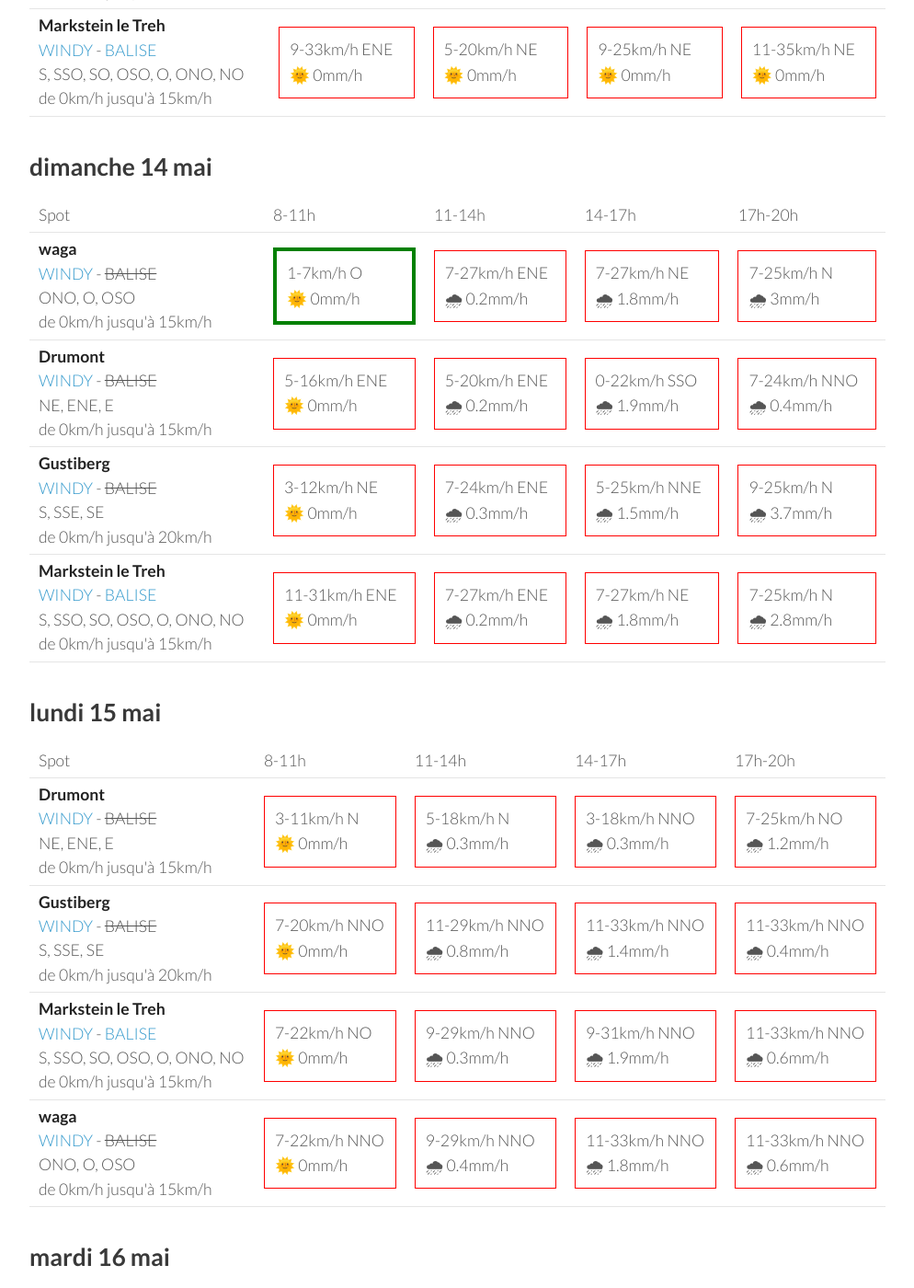
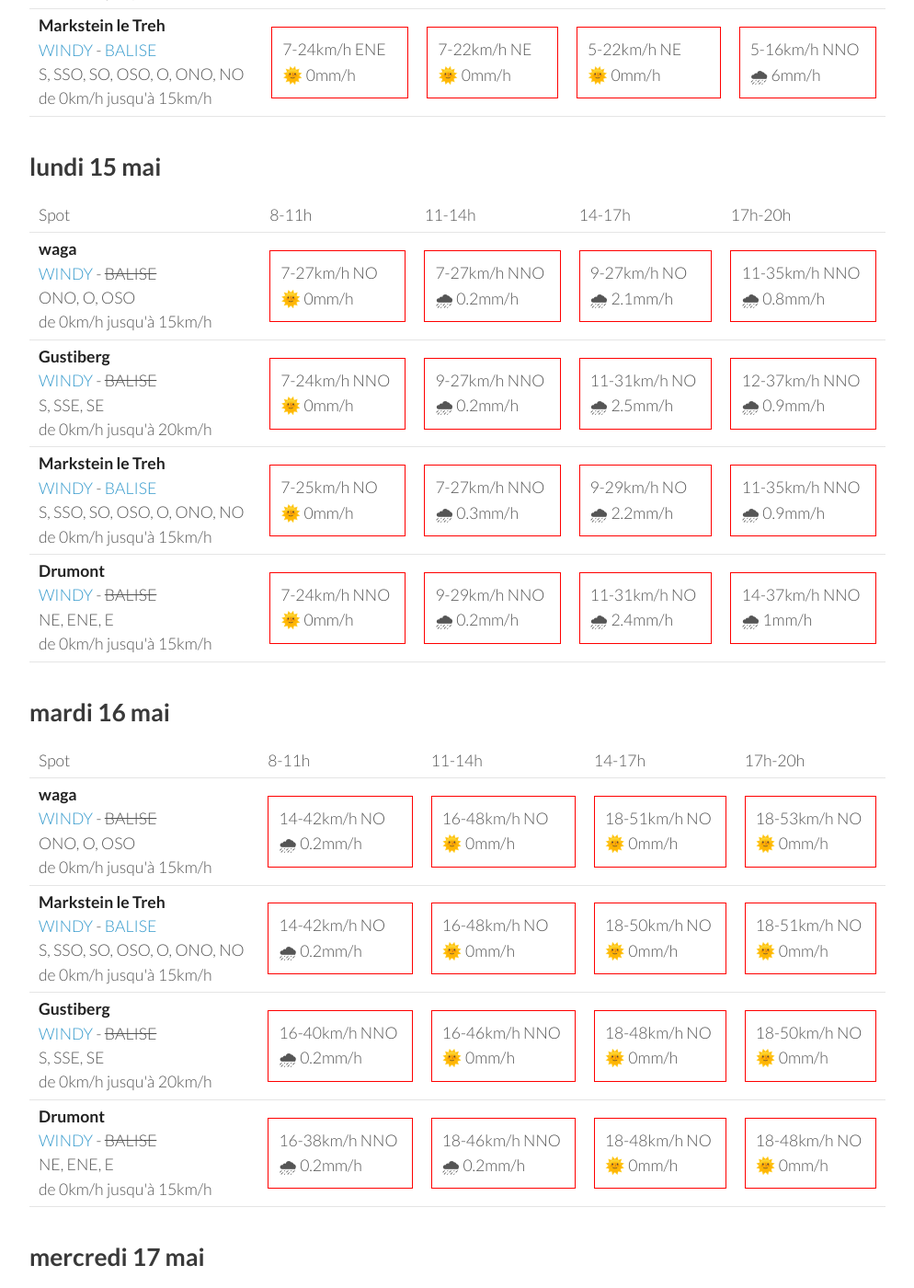
Before and after one commit to parapente-dans-le-nord/parapente-dans-le-nord.github.io, a Jekyll site: the page built from vosges.markdown, in a window 1280 px wide and 1400 px high, scrolled down 1299 px. Shown: the whole window at 92% size, without its empty margins (26-1020 px from the left). Built offline with Jekyll 4.4.1, drawn with Linux system fonts in a browser that asks for light colours; some of the changed text lies outside the part shown.

Commit message:
update index.markdown

```diff
--- a/vosges.markdown
+++ b/vosges.markdown
@@ -24,92 +24,40 @@ page mise à jour le vendredi 12 mai 22:16
 <tr>
         <td><strong>waga</strong><br><a href="https://windy.com/47.903/6.996?47.900,6.983,15">WINDY</a> - <span class="no-balise"> BALISE </span><br> <span class="vent-favorable">ONO, O, OSO</span><br><span class="force-vent">de 0km/h jusqu'à 15km/h</span> </td>
 
-            <td><div class="not-flyable"><p>0-0km/h NA</p><p>🌧️ 0mm/h</p></div></td>
-            <td><div class="not-flyable"><p>0-0km/h NA</p><p>🌧️ 0mm/h</p></div></td>
-            <td><div class="not-flyable"><p>0-0km/h NA</p><p>🌧️ 0mm/h</p></div></td>
-            <td><div class="flyable"><p>7-7km/h OSO</p><p>🌧 1.8mm/h</p></div></td>
+            <td><div class="not-flyable"><p>1-3km/h SO</p><p>🌞 0mm/h</p></div></td>
+            <td><div class="flyable"><p>1-9km/h OSO</p><p>🌞 0mm/h</p></div></td>
+            <td><div class="not-flyable"><p>3-14km/h ENE</p><p>🌞 0mm/h</p></div></td>
+            <td><div class="not-flyable"><p>5-27km/h NE</p><p>🌞 0mm/h</p></div></td>
 
-    </tr>
-<tr>
-        <td><strong>Gustiberg</strong><br><a href="https://windy.com/47.894/6.934?47.891,6.934,15,m:eYYagmI">WINDY</a> - <span class="no-balise"> BALISE </span><br> <span class="vent-favorable">S, SSE, SE</span><br><span class="force-vent">de 0km/h jusqu'à 20km/h</span> </td>
-
-            <td><div class="not-flyable"><p>0-0km/h NA</p><p>🌧️ 0mm/h</p></div></td>
-            <td><div class="not-flyable"><p>0-0km/h NA</p><p>🌧️ 0mm/h</p></div></td>
-            <td><div class="not-flyable"><p>0-0km/h NA</p><p>🌧️ 0mm/h</p></div></td>
-            <td><div class="not-flyable"><p>1-12km/h SO</p><p>🌧 2.3mm/h</p></div></td>
-
-    </tr>
-<tr>
-        <td><strong>Markstein le Treh</strong><br><a href="https://windy.com/47.926/7.012?47.505,7.012,8,m:eY1agmQ">WINDY</a> - <span class=""><a href="http://www.balisemeteo.com/balise.php?idBalise=136">BALISE</a> </span><br> <span class="vent-favorable">S, SSO, SO, OSO, O, ONO, NO</span><br><span class="force-vent">de 0km/h jusqu'à 15km/h</span> </td>
-
-            <td><div class="not-flyable"><p>0-0km/h NA</p><p>🌧️ 0mm/h</p></div></td>
-            <td><div class="not-flyable"><p>0-0km/h NA</p><p>🌧️ 0mm/h</p></div></td>
-            <td><div class="not-flyable"><p>0-0km/h NA</p><p>🌧️ 0mm/h</p></div></td>
-            <td><div class="not-flyable"><p>3-20km/h NNE</p><p>🌧 2mm/h</p></div></td>
 
     </tr>
 <tr>
         <td><strong>Drumont</strong><br><a href="https://windy.com/47.898/6.919?47.687,6.919,9,m:eYYagmG">WINDY</a> - <span class="no-balise"> BALISE </span><br> <span class="vent-favorable">NE, ENE, E</span><br><span class="force-vent">de 0km/h jusqu'à 15km/h</span> </td>
 
-            <td><div class="not-flyable"><p>0-0km/h NA</p><p>🌧️ 0mm/h</p></div></td>
-            <td><div class="not-flyable"><p>0-0km/h NA</p><p>🌧️ 0mm/h</p></div></td>
-            <td><div class="not-flyable"><p>0-0km/h NA</p><p>🌧️ 0mm/h</p></div></td>
-            <td><div class="not-flyable"><p>1-16km/h SSE</p><p>🌧 1.6mm/h</p></div></td>
-
-    </tr>
-
-</tbody>
-</table>
-{:/}
-## samedi 13 mai
-
-{::nomarkdown}
-<table>
-  <tbody>
-    <tr>
-      <td>Spot</td>
-      <td>8-11h</td>
-      <td>11-14h</td>
-      <td>14-17h</td>
-      <td>17h-20h</td>
-    </tr>
-<tr>
-        <td><strong>Drumont</strong><br><a href="https://windy.com/47.898/6.919?47.687,6.919,9,m:eYYagmG">WINDY</a> - <span class="no-balise"> BALISE </span><br> <span class="vent-favorable">NE, ENE, E</span><br><span class="force-vent">de 0km/h jusqu'à 15km/h</span> </td>
-
-            <td><div class="not-flyable"><p>5-16km/h ENE</p><p>🌞 0mm/h</p></div></td>
-            <td><div class="not-flyable"><p>7-22km/h ENE</p><p>🌞 0mm/h</p></div></td>
+            <td><div class="not-flyable"><p>7-20km/h NE</p><p>🌞 0mm/h</p></div></td>
+            <td><div class="not-flyable"><p>7-24km/h NE</p><p>🌞 0mm/h</p></div></td>
+            <td><div class="not-flyable"><p>9-24km/h ENE</p><p>🌞 0mm/h</p></div></td>
             <td><div class="not-flyable"><p>9-27km/h NE</p><p>🌞 0mm/h</p></div></td>
-            <td><div class="not-flyable"><p>9-27km/h NE</p><p>🌞 0mm/h</p></div></td>
-
-
-    </tr>
-<tr>
-        <td><strong>waga</strong><br><a href="https://windy.com/47.903/6.996?47.900,6.983,15">WINDY</a> - <span class="no-balise"> BALISE </span><br> <span class="vent-favorable">ONO, O, OSO</span><br><span class="force-vent">de 0km/h jusqu'à 15km/h</span> </td>
-
-            <td><div class="not-flyable"><p>1-7km/h SO</p><p>🌞 0mm/h</p></div></td>
-            <td><div class="not-flyable"><p>1-11km/h E</p><p>🌞 0mm/h</p></div></td>
-            <td><div class="not-flyable"><p>5-18km/h ENE</p><p>🌞 0mm/h</p></div></td>
-            <td><div class="not-flyable"><p>7-24km/h E</p><p>🌞 0mm/h</p></div></td>
 
 
     </tr>
 <tr>
         <td><strong>Gustiberg</strong><br><a href="https://windy.com/47.894/6.934?47.891,6.934,15,m:eYYagmI">WINDY</a> - <span class="no-balise"> BALISE </span><br> <span class="vent-favorable">S, SSE, SE</span><br><span class="force-vent">de 0km/h jusqu'à 20km/h</span> </td>
 
-            <td><div class="not-flyable"><p>3-12km/h ENE</p><p>🌞 0mm/h</p></div></td>
-            <td><div class="not-flyable"><p>7-18km/h NE</p><p>🌞 0mm/h</p></div></td>
-            <td><div class="not-flyable"><p>9-25km/h NE</p><p>🌞 0mm/h</p></div></td>
-            <td><div class="not-flyable"><p>9-27km/h NE</p><p>🌞 0mm/h</p></div></td>
+            <td><div class="not-flyable"><p>5-18km/h NE</p><p>🌞 0mm/h</p></div></td>
+            <td><div class="not-flyable"><p>7-24km/h NNE</p><p>🌞 0mm/h</p></div></td>
+            <td><div class="not-flyable"><p>7-22km/h ENE</p><p>🌞 0mm/h</p></div></td>
+            <td><div class="not-flyable"><p>7-24km/h NE</p><p>🌞 0mm/h</p></div></td>
 
 
     </tr>
 <tr>
         <td><strong>Markstein le Treh</strong><br><a href="https://windy.com/47.926/7.012?47.505,7.012,8,m:eY1agmQ">WINDY</a> - <span class=""><a href="http://www.balisemeteo.com/balise.php?idBalise=136">BALISE</a> </span><br> <span class="vent-favorable">S, SSO, SO, OSO, O, ONO, NO</span><br><span class="force-vent">de 0km/h jusqu'à 15km/h</span> </td>
 
-            <td><div class="not-flyable"><p>9-33km/h ENE</p><p>🌞 0mm/h</p></div></td>
-            <td><div class="not-flyable"><p>5-20km/h NE</p><p>🌞 0mm/h</p></div></td>
+            <td><div class="not-flyable"><p>7-22km/h NE</p><p>🌞 0mm/h</p></div></td>
+            <td><div class="not-flyable"><p>11-31km/h ENE</p><p>🌞 0mm/h</p></div></td>
             <td><div class="not-flyable"><p>9-25km/h NE</p><p>🌞 0mm/h</p></div></td>
-            <td><div class="not-flyable"><p>11-35km/h NE</p><p>🌞 0mm/h</p></div></td>
+            <td><div class="not-flyable"><p>11-31km/h ENE</p><p>🌞 0mm/h</p></div></td>
 
 
     </tr>
@@ -132,40 +80,40 @@ page mise à jour le vendredi 12 mai 22:16
 <tr>
         <td><strong>waga</strong><br><a href="https://windy.com/47.903/6.996?47.900,6.983,15">WINDY</a> - <span class="no-balise"> BALISE </span><br> <span class="vent-favorable">ONO, O, OSO</span><br><span class="force-vent">de 0km/h jusqu'à 15km/h</span> </td>
 
-            <td><div class="flyable"><p>1-7km/h O</p><p>🌞 0mm/h</p></div></td>
-            <td><div class="not-flyable"><p>7-27km/h ENE</p><p>🌧 0.2mm/h</p></div></td>
-            <td><div class="not-flyable"><p>7-27km/h NE</p><p>🌧 1.8mm/h</p></div></td>
-            <td><div class="not-flyable"><p>7-25km/h N</p><p>🌧 3mm/h</p></div></td>
+            <td><div class="flyable"><p>1-1km/h OSO</p><p>🌞 0mm/h</p></div></td>
+            <td><div class="not-flyable"><p>3-14km/h ENE</p><p>🌞 0mm/h</p></div></td>
+            <td><div class="flyable"><p>5-12km/h ONO</p><p>🌞 0mm/h</p></div></td>
+            <td><div class="not-flyable"><p>9-22km/h NNO</p><p>🌧 6mm/h</p></div></td>
 
 
     </tr>
 <tr>
         <td><strong>Drumont</strong><br><a href="https://windy.com/47.898/6.919?47.687,6.919,9,m:eYYagmG">WINDY</a> - <span class="no-balise"> BALISE </span><br> <span class="vent-favorable">NE, ENE, E</span><br><span class="force-vent">de 0km/h jusqu'à 15km/h</span> </td>
 
-            <td><div class="not-flyable"><p>5-16km/h ENE</p><p>🌞 0mm/h</p></div></td>
-            <td><div class="not-flyable"><p>5-20km/h ENE</p><p>🌧 0.2mm/h</p></div></td>
-            <td><div class="not-flyable"><p>0-22km/h SSO</p><p>🌧 1.9mm/h</p></div></td>
-            <td><div class="not-flyable"><p>7-24km/h NNO</p><p>🌧 0.4mm/h</p></div></td>
+            <td><div class="flyable"><p>5-14km/h ENE</p><p>🌞 0mm/h</p></div></td>
+            <td><div class="not-flyable"><p>5-18km/h E</p><p>🌞 0mm/h</p></div></td>
+            <td><div class="not-flyable"><p>7-18km/h NNE</p><p>🌧 1.3mm/h</p></div></td>
+            <td><div class="not-flyable"><p>7-22km/h NNE</p><p>🌧 12mm/h</p></div></td>
 
 
     </tr>
 <tr>
         <td><strong>Gustiberg</strong><br><a href="https://windy.com/47.894/6.934?47.891,6.934,15,m:eYYagmI">WINDY</a> - <span class="no-balise"> BALISE </span><br> <span class="vent-favorable">S, SSE, SE</span><br><span class="force-vent">de 0km/h jusqu'à 20km/h</span> </td>
 
-            <td><div class="not-flyable"><p>3-12km/h NE</p><p>🌞 0mm/h</p></div></td>
-            <td><div class="not-flyable"><p>7-24km/h ENE</p><p>🌧 0.3mm/h</p></div></td>
-            <td><div class="not-flyable"><p>5-25km/h NNE</p><p>🌧 1.5mm/h</p></div></td>
-            <td><div class="not-flyable"><p>9-25km/h N</p><p>🌧 3.7mm/h</p></div></td>
+            <td><div class="not-flyable"><p>3-11km/h NNE</p><p>🌞 0mm/h</p></div></td>
+            <td><div class="not-flyable"><p>5-16km/h E</p><p>🌞 0mm/h</p></div></td>
+            <td><div class="not-flyable"><p>7-20km/h N</p><p>🌧 0.9mm/h</p></div></td>
+            <td><div class="not-flyable"><p>7-20km/h NNO</p><p>🌧 13mm/h</p></div></td>
 
 
     </tr>
 <tr>
         <td><strong>Markstein le Treh</strong><br><a href="https://windy.com/47.926/7.012?47.505,7.012,8,m:eY1agmQ">WINDY</a> - <span class=""><a href="http://www.balisemeteo.com/balise.php?idBalise=136">BALISE</a> </span><br> <span class="vent-favorable">S, SSO, SO, OSO, O, ONO, NO</span><br><span class="force-vent">de 0km/h jusqu'à 15km/h</span> </td>
 
-            <td><div class="not-flyable"><p>11-31km/h ENE</p><p>🌞 0mm/h</p></div></td>
-            <td><div class="not-flyable"><p>7-27km/h ENE</p><p>🌧 0.2mm/h</p></div></td>
-            <td><div class="not-flyable"><p>7-27km/h NE</p><p>🌧 1.8mm/h</p></div></td>
-            <td><div class="not-flyable"><p>7-25km/h N</p><p>🌧 2.8mm/h</p></div></td>
+            <td><div class="not-flyable"><p>7-24km/h ENE</p><p>🌞 0mm/h</p></div></td>
+            <td><div class="not-flyable"><p>7-22km/h NE</p><p>🌞 0mm/h</p></div></td>
+            <td><div class="not-flyable"><p>5-22km/h NE</p><p>🌞 0mm/h</p></div></td>
+            <td><div class="not-flyable"><p>5-16km/h NNO</p><p>🌧 6mm/h</p></div></td>
 
 
     </tr>
@@ -186,42 +134,42 @@ page mise à jour le vendredi 12 mai 22:16
       <td>17h-20h</td>
     </tr>
 <tr>
-        <td><strong>Drumont</strong><br><a href="https://windy.com/47.898/6.919?47.687,6.919,9,m:eYYagmG">WINDY</a> - <span class="no-balise"> BALISE </span><br> <span class="vent-favorable">NE, ENE, E</span><br><span class="force-vent">de 0km/h jusqu'à 15km/h</span> </td>
+        <td><strong>waga</strong><br><a href="https://windy.com/47.903/6.996?47.900,6.983,15">WINDY</a> - <span class="no-balise"> BALISE </span><br> <span class="vent-favorable">ONO, O, OSO</span><br><span class="force-vent">de 0km/h jusqu'à 15km/h</span> </td>
 
-            <td><div class="not-flyable"><p>3-11km/h N</p><p>🌞 0mm/h</p></div></td>
-            <td><div class="not-flyable"><p>5-18km/h N</p><p>🌧 0.3mm/h</p></div></td>
-            <td><div class="not-flyable"><p>3-18km/h NNO</p><p>🌧 0.3mm/h</p></div></td>
-            <td><div class="not-flyable"><p>7-25km/h NO</p><p>🌧 1.2mm/h</p></div></td>
+            <td><div class="not-flyable"><p>7-27km/h NO</p><p>🌞 0mm/h</p></div></td>
+            <td><div class="not-flyable"><p>7-27km/h NNO</p><p>🌧 0.2mm/h</p></div></td>
+            <td><div class="not-flyable"><p>9-27km/h NO</p><p>🌧 2.1mm/h</p></div></td>
+            <td><div class="not-flyable"><p>11-35km/h NNO</p><p>🌧 0.8mm/h</p></div></td>
 
 
     </tr>
 <tr>
         <td><strong>Gustiberg</strong><br><a href="https://windy.com/47.894/6.934?47.891,6.934,15,m:eYYagmI">WINDY</a> - <span class="no-balise"> BALISE </span><br> <span class="vent-favorable">S, SSE, SE</span><br><span class="force-vent">de 0km/h jusqu'à 20km/h</span> </td>
 
-            <td><div class="not-flyable"><p>7-20km/h NNO</p><p>🌞 0mm/h</p></div></td>
-            <td><div class="not-flyable"><p>11-29km/h NNO</p><p>🌧 0.8mm/h</p></div></td>
-            <td><div class="not-flyable"><p>11-33km/h NNO</p><p>🌧 1.4mm/h</p></div></td>
-            <td><div class="not-flyable"><p>11-33km/h NNO</p><p>🌧 0.4mm/h</p></div></td>
+            <td><div class="not-flyable"><p>7-24km/h NNO</p><p>🌞 0mm/h</p></div></td>
+            <td><div class="not-flyable"><p>9-27km/h NNO</p><p>🌧 0.2mm/h</p></div></td>
+            <td><div class="not-flyable"><p>11-31km/h NO</p><p>🌧 2.5mm/h</p></div></td>
+            <td><div class="not-flyable"><p>12-37km/h NNO</p><p>🌧 0.9mm/h</p></div></td>
 
 
     </tr>
 <tr>
         <td><strong>Markstein le Treh</strong><br><a href="https://windy.com/47.926/7.012?47.505,7.012,8,m:eY1agmQ">WINDY</a> - <span class=""><a href="http://www.balisemeteo.com/balise.php?idBalise=136">BALISE</a> </span><br> <span class="vent-favorable">S, SSO, SO, OSO, O, ONO, NO</span><br><span class="force-vent">de 0km/h jusqu'à 15km/h</span> </td>
 
-            <td><div class="not-flyable"><p>7-22km/h NO</p><p>🌞 0mm/h</p></div></td>
-            <td><div class="not-flyable"><p>9-29km/h NNO</p><p>🌧 0.3mm/h</p></div></td>
-            <td><div class="not-flyable"><p>9-31km/h NNO</p><p>🌧 1.9mm/h</p></div></td>
-            <td><div class="not-flyable"><p>11-33km/h NNO</p><p>🌧 0.6mm/h</p></div></td>
+            <td><div class="not-flyable"><p>7-25km/h NO</p><p>🌞 0mm/h</p></div></td>
+            <td><div class="not-flyable"><p>7-27km/h NNO</p><p>🌧 0.3mm/h</p></div></td>
+            <td><div class="not-flyable"><p>9-29km/h NO</p><p>🌧 2.2mm/h</p></div></td>
+            <td><div class="not-flyable"><p>11-35km/h NNO</p><p>🌧 0.9mm/h</p></div></td>
 
 
     </tr>
 <tr>
-        <td><strong>waga</strong><br><a href="https://windy.com/47.903/6.996?47.900,6.983,15">WINDY</a> - <span class="no-balise"> BALISE </span><br> <span class="vent-favorable">ONO, O, OSO</span><br><span class="force-vent">de 0km/h jusqu'à 15km/h</span> </td>
+        <td><strong>Drumont</strong><br><a href="https://windy.com/47.898/6.919?47.687,6.919,9,m:eYYagmG">WINDY</a> - <span class="no-balise"> BALISE </span><br> <span class="vent-favorable">NE, ENE, E</span><br><span class="force-vent">de 0km/h jusqu'à 15km/h</span> </td>
 
-            <td><div class="not-flyable"><p>7-22km/h NNO</p><p>🌞 0mm/h</p></div></td>
-            <td><div class="not-flyable"><p>9-29km/h NNO</p><p>🌧 0.4mm/h</p></div></td>
-            <td><div class="not-flyable"><p>11-33km/h NNO</p><p>🌧 1.8mm/h</p></div></td>
-            <td><div class="not-flyable"><p>11-33km/h NNO</p><p>🌧 0.6mm/h</p></div></td>
+            <td><div class="not-flyable"><p>7-24km/h NNO</p><p>🌞 0mm/h</p></div></td>
+            <td><div class="not-flyable"><p>9-29km/h NNO</p><p>🌧 0.2mm/h</p></div></td>
+            <td><div class="not-flyable"><p>11-31km/h NO</p><p>🌧 2.4mm/h</p></div></td>
+            <td><div class="not-flyable"><p>14-37km/h NNO</p><p>🌧 1mm/h</p></div></td>
 
 
     </tr>
@@ -244,8 +192,8 @@ page mise à jour le vendredi 12 mai 22:16
 <tr>
         <td><strong>waga</strong><br><a href="https://windy.com/47.903/6.996?47.900,6.983,15">WINDY</a> - <span class="no-balise"> BALISE </span><br> <span class="vent-favorable">ONO, O, OSO</span><br><span class="force-vent">de 0km/h jusqu'à 15km/h</span> </td>
 
-            <td><div class="not-flyable"><p>12-35km/h NO</p><p>🌞 0mm/h</p></div></td>
-            <td><div class="not-flyable"><p>18-50km/h NNO</p><p>🌞 0mm/h</p></div></td>
+            <td><div class="not-flyable"><p>14-42km/h NO</p><p>🌧 0.2mm/h</p></div></td>
+            <td><div class="not-flyable"><p>16-48km/h NO</p><p>🌞 0mm/h</p></div></td>
             <td><div class="not-flyable"><p>18-51km/h NO</p><p>🌞 0mm/h</p></div></td>
             <td><div class="not-flyable"><p>18-53km/h NO</p><p>🌞 0mm/h</p></div></td>
 
@@ -254,7 +202,7 @@ page mise à jour le vendredi 12 mai 22:16
 <tr>
         <td><strong>Markstein le Treh</strong><br><a href="https://windy.com/47.926/7.012?47.505,7.012,8,m:eY1agmQ">WINDY</a> - <span class=""><a href="http://www.balisemeteo.com/balise.php?idBalise=136">BALISE</a> </span><br> <span class="vent-favorable">S, SSO, SO, OSO, O, ONO, NO</span><br><span class="force-vent">de 0km/h jusqu'à 15km/h</span> </td>
 
-            <td><div class="not-flyable"><p>12-35km/h NO</p><p>🌞 0mm/h</p></div></td>
+            <td><div class="not-flyable"><p>14-42km/h NO</p><p>🌧 0.2mm/h</p></div></td>
             <td><div class="not-flyable"><p>16-48km/h NO</p><p>🌞 0mm/h</p></div></td>
             <td><div class="not-flyable"><p>18-50km/h NO</p><p>🌞 0mm/h</p></div></td>
             <td><div class="not-flyable"><p>18-51km/h NO</p><p>🌞 0mm/h</p></div></td>
@@ -264,8 +212,8 @@ page mise à jour le vendredi 12 mai 22:16
 <tr>
         <td><strong>Gustiberg</strong><br><a href="https://windy.com/47.894/6.934?47.891,6.934,15,m:eYYagmI">WINDY</a> - <span class="no-balise"> BALISE </span><br> <span class="vent-favorable">S, SSE, SE</span><br><span class="force-vent">de 0km/h jusqu'à 20km/h</span> </td>
 
-            <td><div class="not-flyable"><p>12-35km/h NNO</p><p>🌞 0mm/h</p></div></td>
-            <td><div class="not-flyable"><p>18-48km/h NNO</p><p>🌧 0.2mm/h</p></div></td>
+            <td><div class="not-flyable"><p>16-40km/h NNO</p><p>🌧 0.2mm/h</p></div></td>
+            <td><div class="not-flyable"><p>16-46km/h NNO</p><p>🌞 0mm/h</p></div></td>
             <td><div class="not-flyable"><p>18-48km/h NO</p><p>🌞 0mm/h</p></div></td>
             <td><div class="not-flyable"><p>18-50km/h NO</p><p>🌞 0mm/h</p></div></td>
 
@@ -274,10 +222,10 @@ page mise à jour le vendredi 12 mai 22:16
 <tr>
         <td><strong>Drumont</strong><br><a href="https://windy.com/47.898/6.919?47.687,6.919,9,m:eYYagmG">WINDY</a> - <span class="no-balise"> BALISE </span><br> <span class="vent-favorable">NE, ENE, E</span><br><span class="force-vent">de 0km/h jusqu'à 15km/h</span> </td>
 
-            <td><div class="not-flyable"><p>5-14km/h NNO</p><p>🌞 0mm/h</p></div></td>
-            <td><div class="not-flyable"><p>14-33km/h NNO</p><p>🌧 0.8mm/h</p></div></td>
-            <td><div class="not-flyable"><p>16-40km/h NO</p><p>🌧 2.2mm/h</p></div></td>
-            <td><div class="not-flyable"><p>14-38km/h NO</p><p>🌧 4.1mm/h</p></div></td>
+            <td><div class="not-flyable"><p>16-38km/h NNO</p><p>🌧 0.2mm/h</p></div></td>
+            <td><div class="not-flyable"><p>18-46km/h NNO</p><p>🌧 0.2mm/h</p></div></td>
+            <td><div class="not-flyable"><p>18-48km/h NO</p><p>🌞 0mm/h</p></div></td>
+            <td><div class="not-flyable"><p>18-48km/h NO</p><p>🌞 0mm/h</p></div></td>
 
 
     </tr>
@@ -300,10 +248,10 @@ page mise à jour le vendredi 12 mai 22:16
 <tr>
         <td><strong>Drumont</strong><br><a href="https://windy.com/47.898/6.919?47.687,6.919,9,m:eYYagmG">WINDY</a> - <span class="no-balise"> BALISE </span><br> <span class="vent-favorable">NE, ENE, E</span><br><span class="force-vent">de 0km/h jusqu'à 15km/h</span> </td>
 
-            <td><div class="not-flyable"><p>11-27km/h ONO</p><p>🌧 4.6mm/h</p></div></td>
-            <td><div class="not-flyable"><p>9-27km/h ONO</p><p>🌧 2.2mm/h</p></div></td>
-            <td><div class="not-flyable"><p>3-22km/h NNO</p><p>🌧 0.3mm/h</p></div></td>
-            <td><div class="not-flyable"><p>7-22km/h ENE</p><p>🌧 0.8mm/h</p></div></td>
+            <td><div class="not-flyable"><p>7-22km/h NNO</p><p>🌧 0.9mm/h</p></div></td>
+            <td><div class="not-flyable"><p>7-22km/h NNE</p><p>🌧 0.9mm/h</p></div></td>
+            <td><div class="not-flyable"><p>9-25km/h NE</p><p>🌧 0.8mm/h</p></div></td>
+            <td><div class="not-flyable"><p>12-35km/h NE</p><p>🌧 0.2mm/h</p></div></td>
 
 
     </tr>
```
Also changed, not shown: other parts of vosges.markdown (+2 -2 lines).
